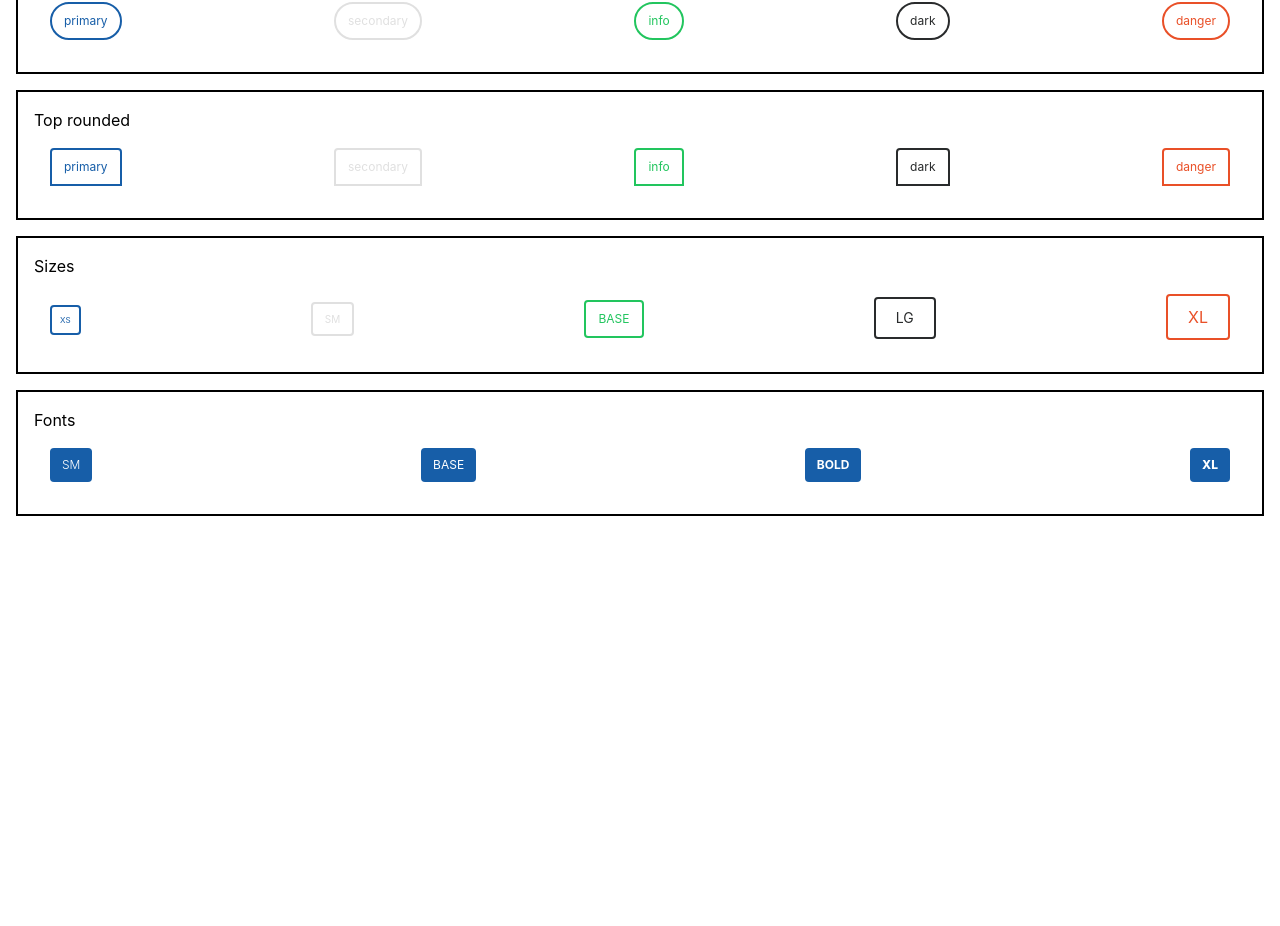
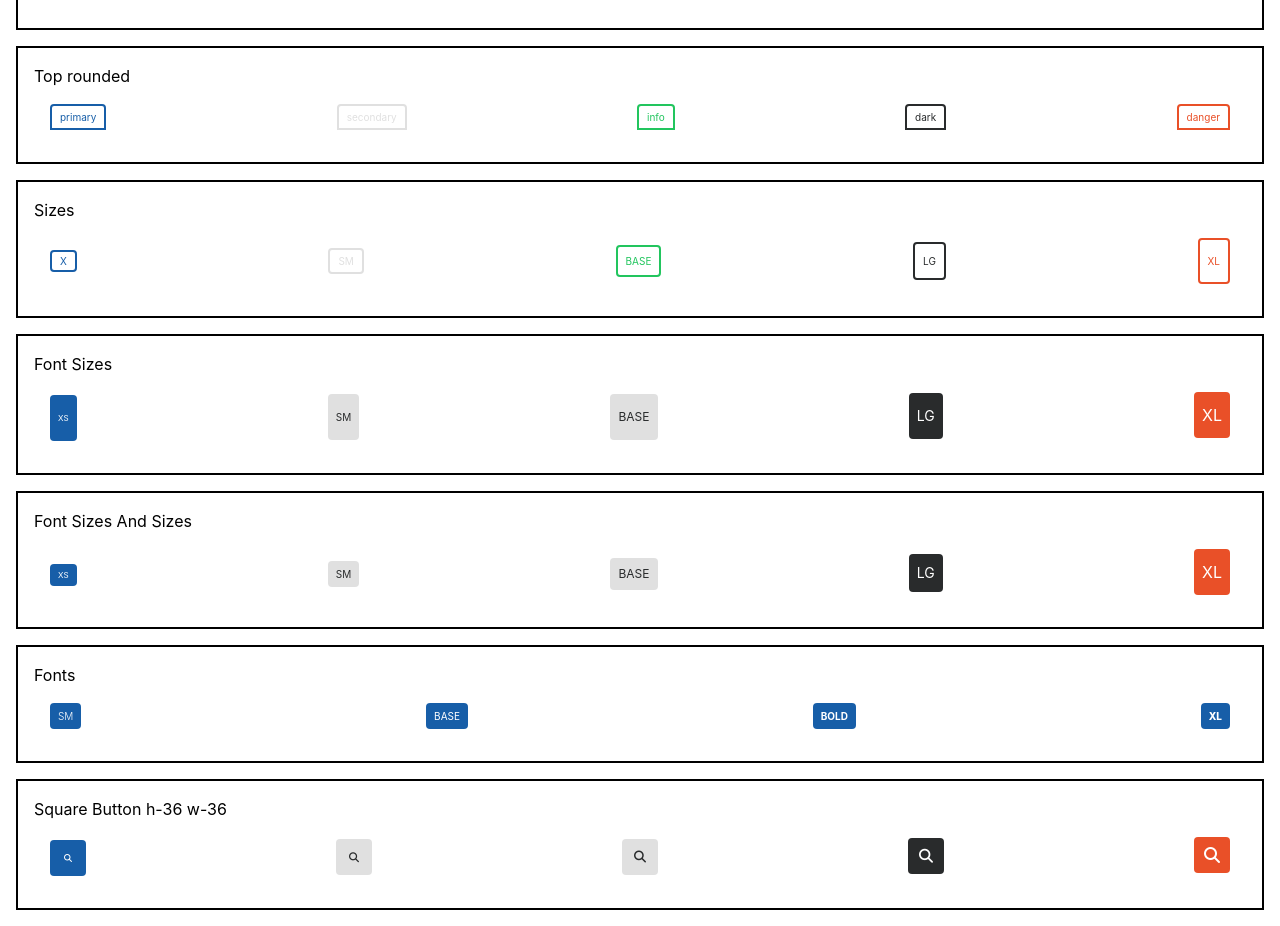
Before and after one commit to krasenDimitrov90/e-commerce, a React (Create React App) app: page /buttons in a window 1280 px wide. Shown: the part 566-1492 px from the top of the page. Before the commit the page ends 1098 px from the top, so only its background shows below. Built offline with nearby package versions, Linux system fonts and the light colour scheme.

Commit message:
remaking the size of button and add a square button

```diff
--- a/src/components-renderer/ButtonTypes/ButtonTypes.js
+++ b/src/components-renderer/ButtonTypes/ButtonTypes.js
@@ -81,7 +81,7 @@ export const ButtonTypes = ({ onClick, isLoading }) => {
                 <div className={innerContainerClass}>
                     <Button rounded='circle' variant='outline-primary' >primary</Button>
                     <Button rounded='circle' variant='outline-secondary' >secondary</Button>
-                    <Button rounded='circle' variant='outline-info' >info</Button>
+                    <Button rounded='circle' variant='outline-info' >is</Button>
                     <Button rounded='circle' variant='outline-dark' >dark</Button>
                     <Button rounded='circle' variant='outline-danger' >danger</Button>
                 </div>
@@ -101,7 +101,7 @@ export const ButtonTypes = ({ onClick, isLoading }) => {
             <div className={outContainerClass}>
                 <h1>Sizes</h1>
                 <div className={innerContainerClass}>
-                    <Button size='xs' rounded='rounded' variant='outline-primary' >XS</Button>
+                    <Button size='xs' rounded='rounded' variant='outline-primary' >X</Button>
                     <Button size='sm' rounded='rounded' variant='outline-secondary' >SM</Button>
                     <Button size='base' rounded='rounded' variant='outline-info' >BASE</Button>
                     <Button size='lg' rounded='rounded' variant='outline-dark' >LG</Button>
@@ -110,12 +110,45 @@ export const ButtonTypes = ({ onClick, isLoading }) => {
             </div>
 
             <div className={outContainerClass}>
+                <h1>Font Sizes</h1>
+                <div className={innerContainerClass}>
+                    <Button fontSize='xs' size='xl' rounded='rounded' variant='primary' >XS</Button>
+                    <Button fontSize='sm' size='xl' rounded='rounded' variant='secondary' >SM</Button>
+                    <Button fontSize='base' size='xl' rounded='rounded' variant='info' >BASE</Button>
+                    <Button fontSize='lg' size='xl' rounded='rounded' variant='dark' >LG</Button>
+                    <Button fontSize='xl' size='xl' rounded='rounded' variant='danger' >XL</Button>
+                </div>
+            </div>
+
+            <div className={outContainerClass}>
+                <h1>Font Sizes And Sizes</h1>
+                <div className={innerContainerClass}>
+                    <Button fontSize='xs' size='xs' rounded='rounded' variant='primary' >XS</Button>
+                    <Button fontSize='sm' size='sm' rounded='rounded' variant='secondary' >SM</Button>
+                    <Button fontSize='base' size='base' rounded='rounded' variant='info' >BASE</Button>
+                    <Button fontSize='lg' size='lg' rounded='rounded' variant='dark' >LG</Button>
+                    <Button fontSize='xl' size='xl' rounded='rounded' variant='danger' >XL</Button>
+                </div>
+            </div>
+
+            <div className={outContainerClass}>
                 <h1>Fonts</h1>
                 <div className={innerContainerClass}>
-                    <Button font='sm' rounded='rounded' variant='primary' >SM</Button>
-                    <Button font='base' rounded='rounded' variant='primary' >BASE</Button>
-                    <Button font='bold' rounded='rounded' variant='primary' >BOLD</Button>
-                    <Button font='xl' rounded='rounded' variant='primary' >XL</Button>
+                    <Button fontWeight='sm' rounded='rounded' variant='primary' >SM</Button>
+                    <Button fontWeight='base' rounded='rounded' variant='primary' >BASE</Button>
+                    <Button fontWeight='bold' rounded='rounded' variant='primary' >BOLD</Button>
+                    <Button fontWeight='xl' rounded='rounded' variant='primary' >XL</Button>
+                </div>
+            </div>
+
+            <div className={outContainerClass}>
+                <h1>Square Button h-36 w-36</h1>
+                <div className={innerContainerClass}>
+                    <Button fontSize='xs' size='square' rounded='rounded' variant='primary' ><Icon variant='search' /></Button>
+                    <Button fontSize='sm' size='square' rounded='rounded' variant='secondary' ><Icon variant='search' /></Button>
+                    <Button fontSize='base' size='square' rounded='rounded' variant='info' ><Icon variant='search' /></Button>
+                    <Button fontSize='lg' size='square' rounded='rounded' variant='dark' ><Icon variant='search' /></Button>
+                    <Button fontSize='xl' size='square' rounded='rounded' variant='danger' ><Icon variant='search' /></Button>
                 </div>
             </div>
         </>
--- a/src/modules/Button/Button.js
+++ b/src/modules/Button/Button.js
@@ -5,9 +5,10 @@ import './Button.styles.css';
 export const Button = ({
     type,
     variant,
+    rounded,
     size,
-    rounded,
-    font,
+    fontWeight,
+    fontSize,
     upperCase,
     leftIcon,
     rightIcon,
@@ -20,7 +21,8 @@ export const Button = ({
         + ' ' + Button.variants.variant[variant]
         + ' ' + Button.variants.rounded[rounded]
         + ' ' + Button.variants.size[size]
-        + ' ' + Button.variants.fonts[font];
+        + ' ' + Button.variants.fontWeight[fontWeight]
+        + ' ' + Button.variants.fontSize[fontSize];
 
     return (
         <button className={classes} type={type} onClick={onClick} disabled={disabled || isLoading}>
@@ -34,9 +36,10 @@ export const Button = ({
 
 Button.defaultProps = {
     type: 'button',
-    size: 'base',
+    size: 'sm',
     rounded: 'not-rounded',
-    font: 'base',
+    fontWeight: 'base',
+    fontSize: 'sm',
     upperCase: '',
     expand: false,
     disabled: false,
@@ -68,8 +71,16 @@ Button.variants = {
         base: 'btn-base',
         lg: 'btn-lg',
         xl: 'btn-xl',
+        square: 'btn-square',
     },
-    fonts: {
+    fontSize: {
+        xs: 'btn-font-xs',
+        sm: 'btn-font-sm',
+        base: 'btn-font-base',
+        lg: 'btn-font-lg',
+        xl: 'btn-font-xl',
+    },
+    fontWeight: {
         sm: 'btn-font-wieght-sm',
         base: 'btn-font-wieght-base',
         bold: 'btn-font-wieght-bold',
--- a/src/modules/Button/Button.styles.css
+++ b/src/modules/Button/Button.styles.css
@@ -1,5 +1,5 @@
 .btn {
-    @apply transition-all duration-150 ease-linear;
+    @apply  transition-all duration-150 ease-linear;
 }
 
 .btn-rounded {
@@ -42,7 +42,7 @@
     @apply border-2 border-blue-500 text-blue-500 hover:bg-blue-500 hover:text-white
 }
 .btn-outline-secondary {
-    @apply border-2 border-gray-400 text-gray-400 hover:bg-gray-400 hover:text-white
+    @apply border-2 border-gray-400 text-gray-400 hover:bg-green-500 hover:border-green-500 hover:text-white
 }
 
 .btn-outline-info {
@@ -56,24 +56,43 @@
     @apply border-2 border-red-600 text-red-600 hover:bg-red-600 hover:text-white
 }
 
-
-
 /* <<<<< BUTTON SIZES >>>>> */
-
 .btn-xs {
-    @apply text-xs px-2 py-2
+    @apply h-[22px] px-2
 }
 .btn-sm {
-    @apply text-sm px-3 py-2
+    @apply h-[26px] px-2
 }
 .btn-base {
-    @apply text-base px-3 py-2
+    @apply h-[32px] px-2
 }
 .btn-lg {
-    @apply text-lg px-5 py-2
+    @apply h-[38px] px-2
 }
 .btn-xl {
-    @apply text-xl px-5 py-2
+    @apply h-[46px] px-2
+}
+
+.btn-square {
+    @apply  h-[36px] w-[36px]
+}
+
+/* <<<<< BUTTON FONT SIZES >>>>> */
+
+.btn-font-xs {
+    @apply text-xs
+}
+.btn-font-sm {
+    @apply text-sm
+}
+.btn-font-base {
+    @apply text-base
+}
+.btn-font-lg {
+    @apply text-lg
+}
+.btn-font-xl {
+    @apply text-xl
 }
 
 /* <<<<< BUTTON FONTS >>>>>*/
--- a/tailwind.config.js
+++ b/tailwind.config.js
@@ -30,11 +30,11 @@ module.exports = {
         }
       },
       fontSize: {
-        xs: ['8px', '10px'],
-        sm: ['10px', '14px'],
-        base: ['12px', '18px'],
-        lg: ['14px', '22px'],
-        xl: ['16px', '26px'],
+        xs: ['8px', '8px'],
+        sm: ['10px', '10px'],
+        base: ['12px', '12px'],
+        lg: ['14px', '14px'],
+        xl: ['16px', '16px'],
       },
       height: {
         '12': '46px',
```
Also changed, not shown: 1 other file (tests, documents, lock files or other folders).
